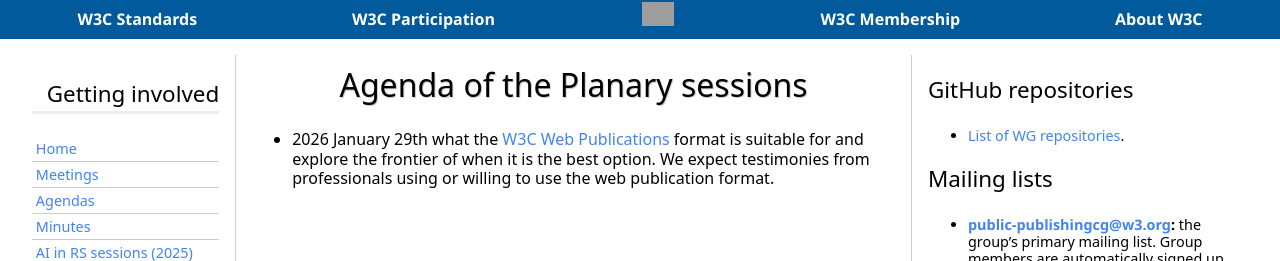
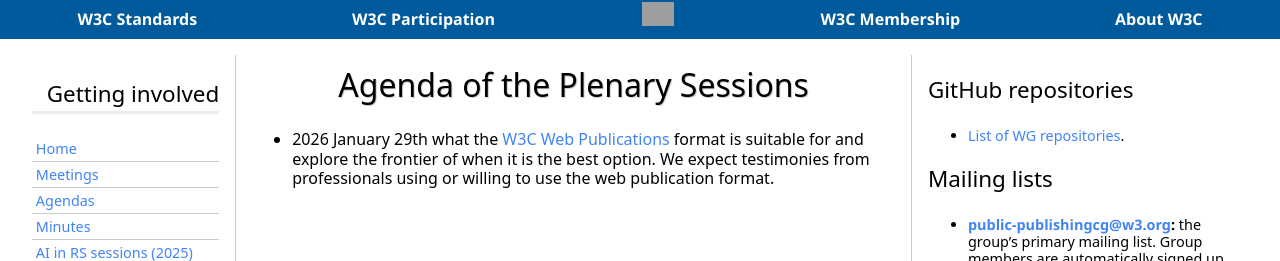
Before and after one commit to w3c/publishingcg, a Jekyll site: the page built from Meetings/Agenda/index.md, in a window 1280 px wide. Shown: the top 261 px of the page. Built offline with Jekyll 4.4.1, drawn with Linux system fonts in a browser that asks for light colours; some web fonts are replaced; grey boxes are pictures that could not be loaded.

Commit message:
Update index.md
Typos corrected and spelling slightly refined.

```diff
--- a/Meetings/Agenda/index.md
+++ b/Meetings/Agenda/index.md
@@ -3,6 +3,6 @@
 title: agenda
 ---
 
-# Agenda of the Planary sessions
+# Agenda of the Plenary Sessions
 
 * 2026 January 29th what the [W3C Web Publications](https://w3c.github.io/wpub/) format is suitable for and explore the frontier of when it is the best option. We expect testimonies from professionals using or willing to use the web publication format.
```
